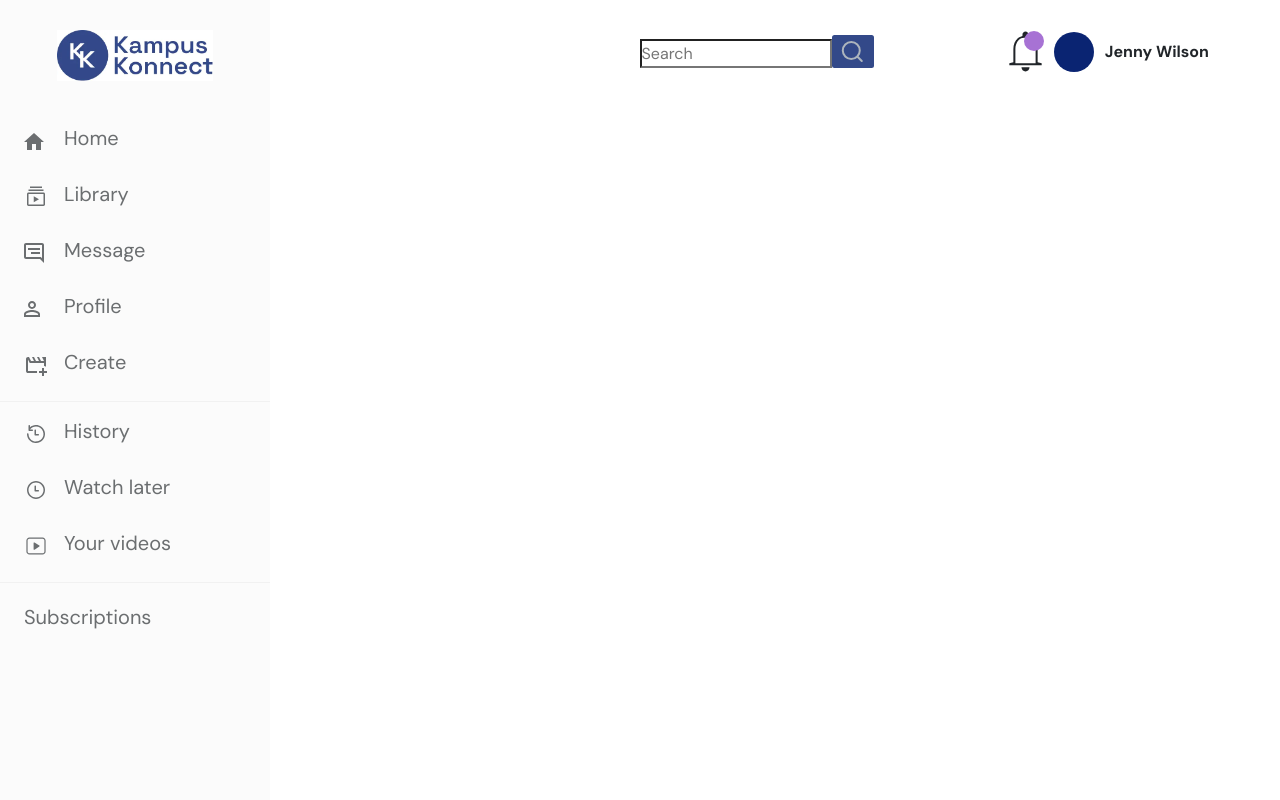
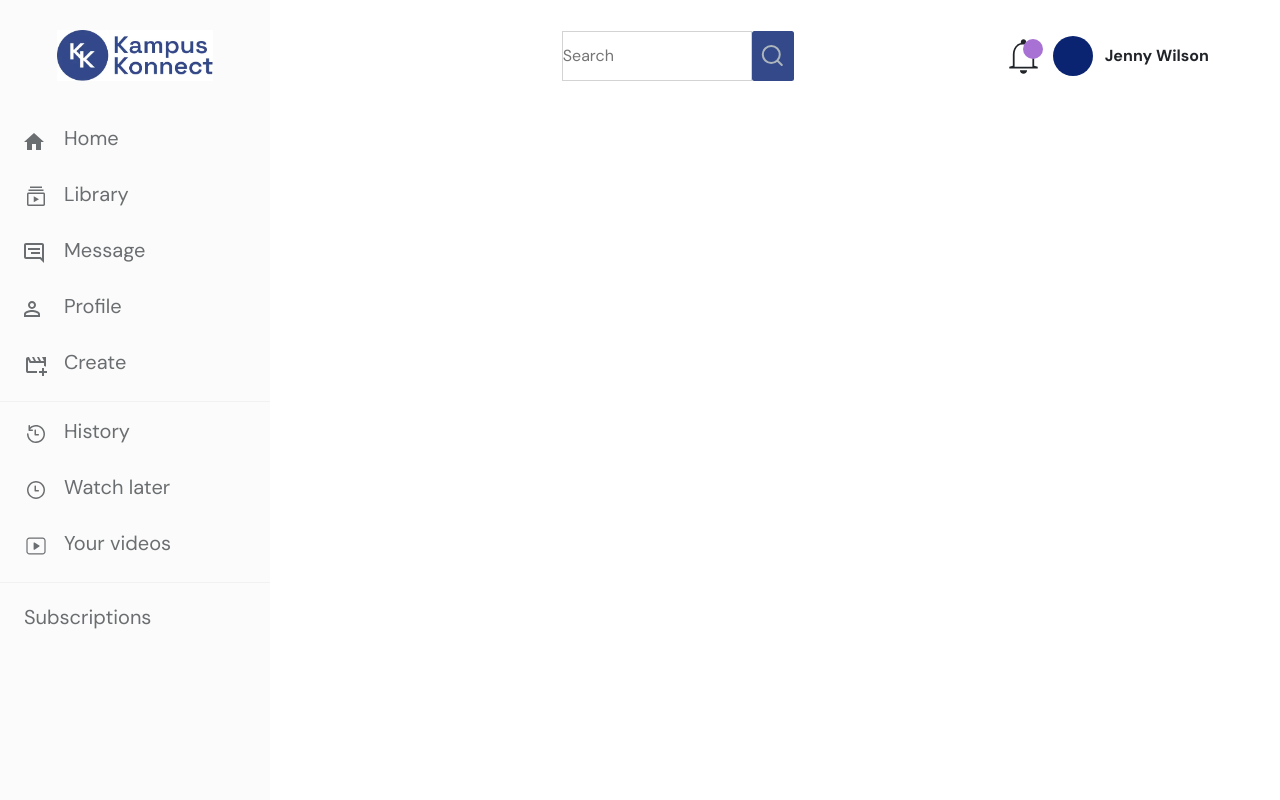
Before and after one commit to zuri-training/kk-platform, a Django app: page / in a window 1280 px wide. Run offline with Django 4.2, Linux system fonts and the light colour scheme.

Commit message:
Add style

```diff
--- a/static/styles/style.css
+++ b/static/styles/style.css
@@ -168,9 +168,10 @@ input {
 .navbar {
   height: 50px;
   display: grid;
-  grid-template-columns: 1fr 200px;
-  gap: 15%;
+  /* grid-template-columns: 1fr 200px; */
+  grid-template-columns: 3fr 1fr;
   text-align: left;
+  gap: 90px;
 }
 
 .logo {
@@ -191,12 +192,21 @@ input {
 }
 
 .navbar__search {
-  display: flex;
-  justify-content: right;
+  /* display: flex; */
+  /* justify-content: right; */
 }
 .input__search {
   display: flex;
-  align-items: flex-end;
+  align-self: end;
+  justify-content: right;
+  height: 50px;
+  width: 80%;
+  max-width: 600px;
+  margin: auto 0 0;
+}
+
+.input__search input {
+  border: 1px solid var(--color-gray-10);
 }
 
 .user__profile {
@@ -207,7 +217,9 @@ input {
 }
 
 .user__avatar {
+    min-width: 40px;
     width: 40px;
+    min-height: 40px;
     height: 40px;
     border-radius: 50%;
     background-color: var(--color-main);
@@ -218,8 +230,8 @@ input {
 }
 
 .user__notifications .icon-notify {
-    height: 41px;
-    width: 33.33px;
+    height: 35px;
+    width: 35px;
 }
 
 .notifications {
--- a/templates/navbar.html
+++ b/templates/navbar.html
@@ -6,20 +6,21 @@
         <img src="{% static 'images/logo.webp' %}" alt="logo" />
     </div>
     <div class="navbar__search">
-        <form>
-            <div class="input__search">
-                <!-- <img src="{% static 'images/icons/icon-search.svg' %}" alt=""> -->
-                <input type="text" placeholder="Search" />
-                <button class="btn">
-                    <img src="{% static 'images/icons/icon-search.svg' %}" alt="">
-                </button>
-            </div>
+        <form class="input__search">
+            <!-- <img src="{% static 'images/icons/icon-search.svg' %}" alt=""> -->
+            <input type="text" placeholder="Search" />
+            <button class="btn" type="submit">
+                <img src="{% static 'images/icons/icon-search.svg' %}" alt="">
+            </button>
         </form>
     </div>
 
     <div class="user__profile">
         <div class="user__notifications">
-            <img class="icon-notify" src="{% static 'images/icons/icon-notify.svg' %}" alt="">
+            <!-- <img class="icon-notify" src="{% static 'images/icons/icon-notify.svg' %}" alt=""> -->
+            <svg class="icon-notify" width="34" height="41" viewBox="0 0 34 41" fill="none" xmlns="http://www.w3.org/2000/svg">
+                <path d="M17.0006 40.834C19.2923 40.834 21.1673 38.959 21.1673 36.6673H12.834C12.834 38.959 14.709 40.834 17.0006 40.834ZM29.5006 31.459V17.9173C29.5006 11.5215 26.1048 6.16732 20.1256 4.75065V3.33398C20.1256 1.60482 18.7298 0.208984 17.0006 0.208984C15.2715 0.208984 13.8756 1.60482 13.8756 3.33398V4.75065C7.91732 6.16732 4.50065 11.5007 4.50065 17.9173V31.459L0.333984 32.5007V34.584H33.6673V32.5007L29.5006 31.459ZM27.4173 32.5007H6.58398V17.9173C6.58398 12.709 9.70898 5.41732 17.0006 6.45899C24.2923 5.41732 27.4173 12.7507 27.4173 17.9173V32.5007Z" fill="#212529"/>
+            </svg>
             <div class="notifications"></div>
         </div>
         <div class="user__avatar">
```
